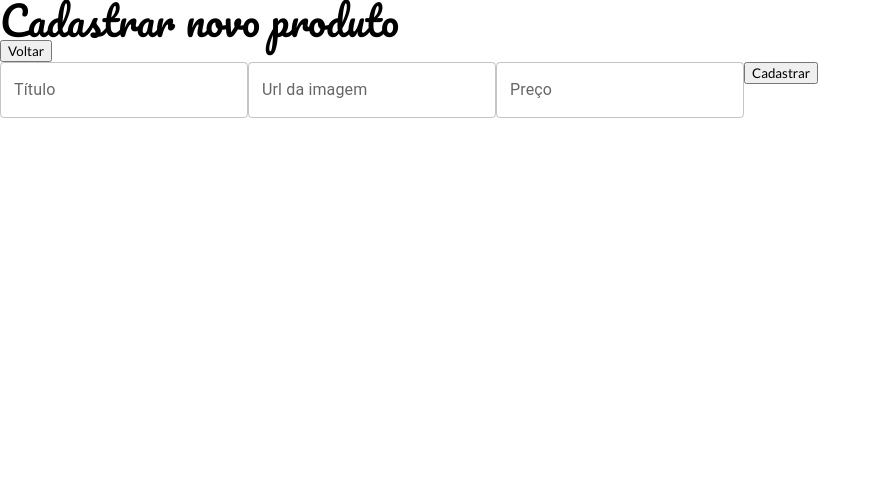
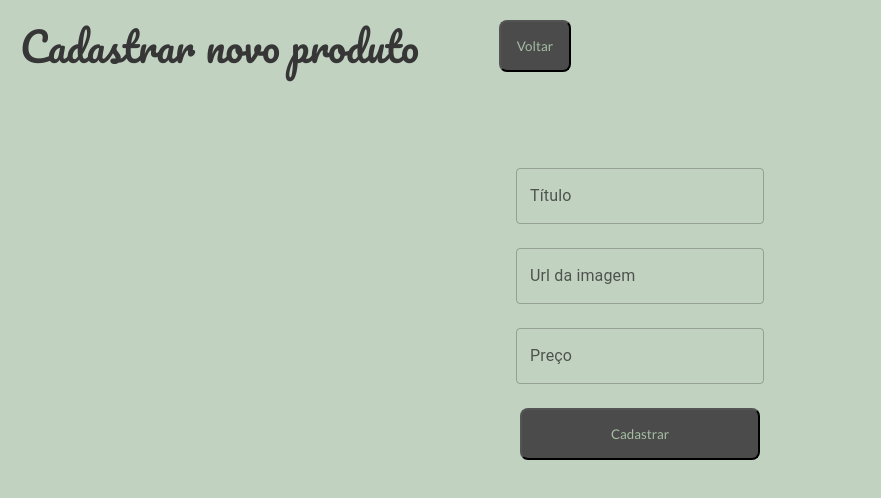
Before and after one commit to JCDMeira/clothing-store, a React (Vite) app: page /admin/create in a window 1280 px wide. Shown: the top 498 px of the page, without its empty margins (0-881 px from the left). Built offline with nearby package versions, Linux system fonts and the light colour scheme.

Commit message:
feat: add styles on CreateProduct

```diff
--- a/src/Pages/ProductAdmin/pages/CreateProduct.tsx
+++ b/src/Pages/ProductAdmin/pages/CreateProduct.tsx
@@ -3,6 +3,8 @@ import React, { SyntheticEvent, useState } from "react";
 import { InputNumer } from "../../../Components";
 import { useProductsStore } from "../../../Stores";
 import { useNavigate } from "react-router-dom";
+import { S_Header, S_Wrapper } from "../../../styles/components";
+import * as S from "../styled";
 
 export const CreateProduct: React.FC = () => {
   const navigate = useNavigate();
@@ -37,12 +39,16 @@ export const CreateProduct: React.FC = () => {
   };
 
   return (
-    <div>
-      <h1>Cadastrar novo produto</h1>
+    <S_Wrapper>
+      <S_Header>
+        <h1>Cadastrar novo produto</h1>
 
-      <button onClick={() => navigate("/admin")}>Voltar</button>
+        <S.StyledButton onClick={() => navigate("/admin")}>
+          Voltar
+        </S.StyledButton>
+      </S_Header>
 
-      <form onSubmit={onSubmit}>
+      <S.StyledForm onSubmit={onSubmit}>
         <TextField
           label="Título"
           name="title"
@@ -70,7 +76,7 @@ export const CreateProduct: React.FC = () => {
           variant="outlined"
         />
         <button type="submit">Cadastrar</button>
-      </form>
-    </div>
+      </S.StyledForm>
+    </S_Wrapper>
   );
 };
--- a/src/Pages/ProductAdmin/styled.ts
+++ b/src/Pages/ProductAdmin/styled.ts
@@ -21,3 +21,25 @@ export const MinimalButton = styled(StyledButton)`
   padding: 8px;
   margin-right: 8px;
 `;
+
+export const StyledForm = styled.form`
+  margin-top: 48px;
+  padding: 48px;
+  display: flex;
+  flex-direction: column;
+  gap: 24px;
+  align-items: center;
+
+  button {
+    width: 240px;
+    padding: 16px;
+    border-radius: 8px;
+    background-color: ${SecondaryColor[800]};
+    color: ${primaryColor[300]};
+    cursor: pointer;
+
+    &:hover {
+      color: ${primaryColor[100]};
+    }
+  }
+`;
```
